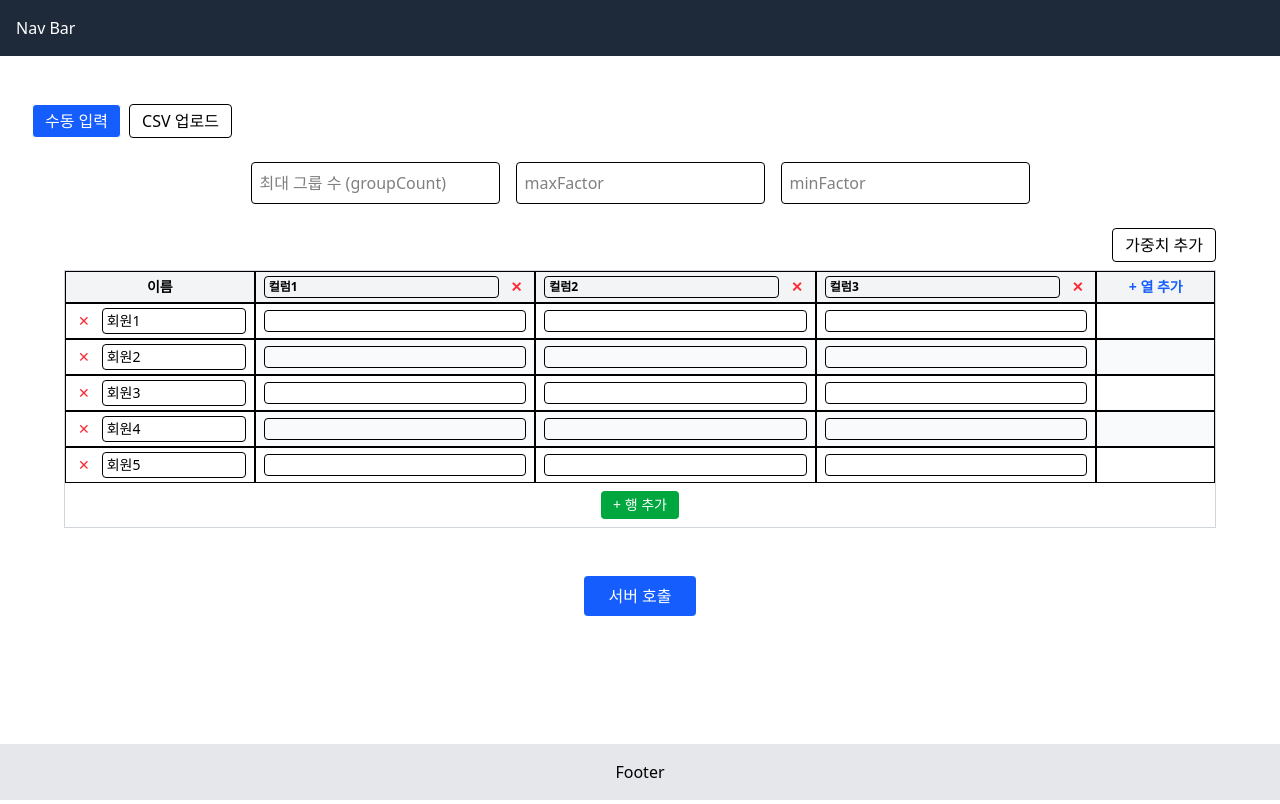
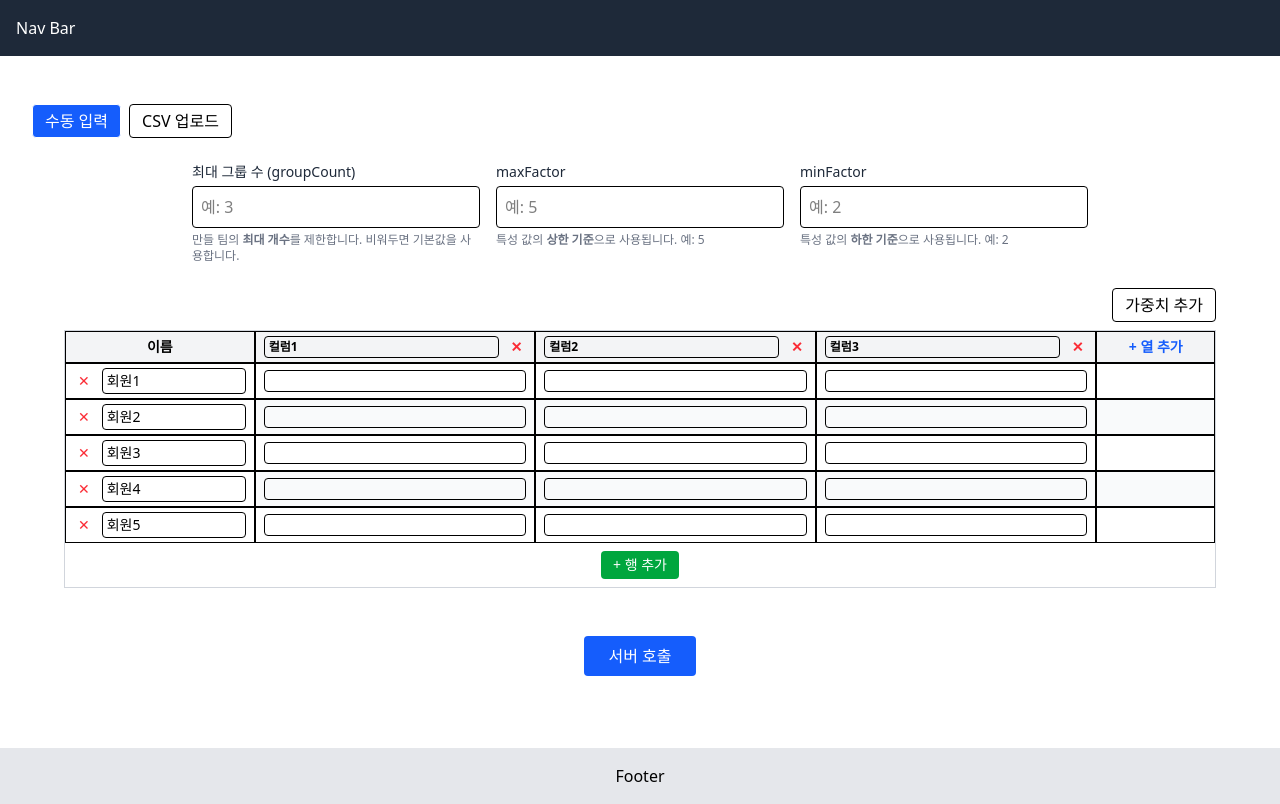
Before and after one commit to Team-2H/Grouping_HH, a React (Vite) app in the folder frontend/: page / in a window 1280 px wide. Built offline with nearby package versions, Linux system fonts and the light colour scheme.

Commit message:
input 3개 설명 추가

```diff
--- a/frontend/src/App.tsx
+++ b/frontend/src/App.tsx
@@ -317,28 +317,79 @@ function App() {
         </div>
 
         {/* 공통 파라미터 (groupCount/max/min) */}
-        <div className="mt-6 flex flex-col sm:flex-row justify-center gap-4">
+        <div className="mt-6 grid grid-cols-1 md:grid-cols-3 gap-4 max-w-4xl mx-auto">
+          {/* groupCount */}
+          <div className="flex flex-col">
+            <label
+              htmlFor="groupCount"
+              className="text-sm font-medium text-gray-800"
+              title="클러스터링으로 만들 팀의 최대 개수"
+            >
+              최대 그룹 수 (groupCount)
+            </label>
             <input
+              id="groupCount"
               type="number"
-            placeholder="최대 그룹 수 (groupCount)"
+              min={1}
+              placeholder="예: 3"
               value={groupCount}
               onChange={(e) => setGroupCount(e.target.value)}
-            className="border p-2 rounded"
+              className="border p-2 rounded mt-1"
+              aria-describedby="groupCountHelp"
             />
+            <p id="groupCountHelp" className="mt-1 text-xs text-gray-500">
+              만들 팀의 <b>최대 개수</b>를 제한합니다. 비워두면 기본값을
+              사용합니다.
+            </p>
+          </div>
+
+          {/* maxFactor */}
+          <div className="flex flex-col">
+            <label
+              htmlFor="maxFactor"
+              className="text-sm font-medium text-gray-800"
+              title="특성값 스케일링/정규화 시 상한 기준"
+            >
+              maxFactor
+            </label>
             <input
+              id="maxFactor"
               type="number"
-            placeholder="maxFactor"
+              step="any"
+              placeholder="예: 5"
               value={maxFactor}
               onChange={(e) => setMaxFactor(e.target.value)}
-            className="border p-2 rounded"
+              className="border p-2 rounded mt-1"
+              aria-describedby="maxFactorHelp"
             />
+            <p id="maxFactorHelp" className="mt-1 text-xs text-gray-500">
+              특성 값의 <b>상한 기준</b>으로 사용됩니다. 예: 5
+            </p>
+          </div>
+
+          {/* minFactor */}
+          <div className="flex flex-col">
+            <label
+              htmlFor="minFactor"
+              className="text-sm font-medium text-gray-800"
+              title="특성값 스케일링/정규화 시 하한 기준"
+            >
+              minFactor
+            </label>
             <input
+              id="minFactor"
               type="number"
-            placeholder="minFactor"
+              step="any"
+              placeholder="예: 2"
               value={minFactor}
               onChange={(e) => setMinFactor(e.target.value)}
-            className="border p-2 rounded"
+              className="border p-2 rounded mt-1"
+              aria-describedby="minFactorHelp"
             />
+            <p id="minFactorHelp" className="mt-1 text-xs text-gray-500">
+              특성 값의 <b>하한 기준</b>으로 사용됩니다. 예: 2
+            </p>
+          </div>
         </div>
 
         {/* ✅ CSV 업로드 모드 UI */}
```
Lines whose indentation alone changed are shown as unchanged.
